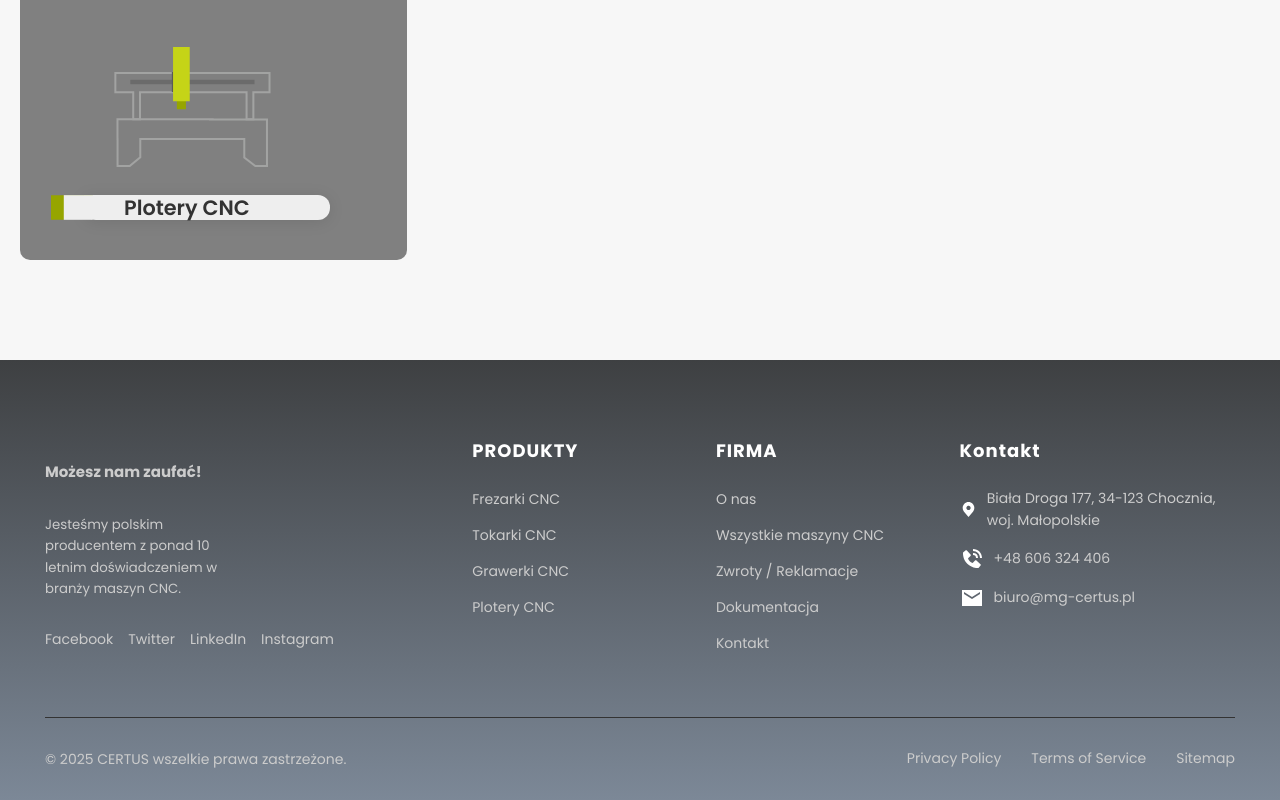
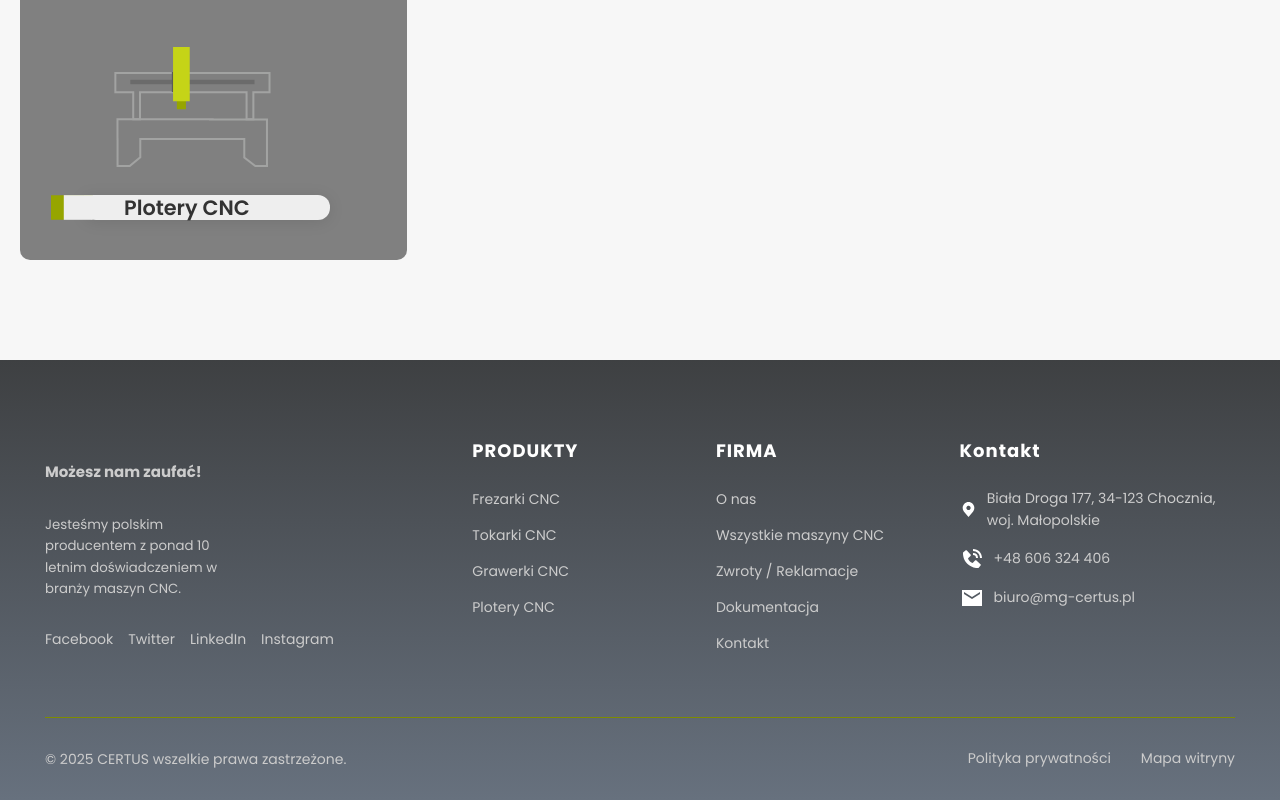
Before and after one commit to adamkarski/Certus-page, a SvelteKit app: page /maszyny in a window 1280 px wide. Shown: the part 1450-2250 px from the top of the page. Built offline with nearby package versions, Linux system fonts and the light colour scheme.

Commit message:
Update Footer.svelte

```diff
--- a/src/components/Footer.svelte
+++ b/src/components/Footer.svelte
@@ -103,20 +103,20 @@ onMount(async () => {
           © {currentYear} CERTUS wszelkie prawa zastrzeżone.
         </p>
         <div class="footer-bottom-links">
-          <a href="#" class="footer-link">Privacy Policy</a>
-          <a href="#" class="footer-link">Terms of Service</a>
-          <a href="#" class="footer-link">Sitemap</a>
+          <a href="#" class="footer-link">Polityka prywatności</a>
+
+          <a href="/sitemap" class="footer-link">Mapa witryny</a>
         </div>
       </div>
     </div>
   </div>
 </footer>
 
-<style>
+<style lang="scss">
 
 
 :global(.gradientFooter) {
-  background: linear-gradient(0deg, #7c8897 0%, #3e4042 100%);
+  background: linear-gradient(0deg, #67717e 0%, #3e4042 100%);
 
   }
 
@@ -174,7 +174,10 @@ onMount(async () => {
   }
 
   .social-link:hover {
-    color: #7c8897;
+    color: white;
+    background-color: var(--color-primary);
+    transition: all 0.2s ease;
+    font-weight: 400;
   }
 
   .footer-title {
@@ -196,6 +199,7 @@ onMount(async () => {
   }
 
   .footer-link {
+    transition: all 0.2s ease;
     color: #ccc;
     text-decoration: none;
     font-size: 14px;
@@ -205,17 +209,28 @@ onMount(async () => {
   .footer-link:hover {
     color: white;
     background-color: var(--color-primary);
-    padding: 5px;
+      padding: 5px;
+    font-weight: 800;
+    transition: all 0.2s ease;
 
   }
 
-  hr{
 
-color: #ccc;
-
-  }
   .contact-info {
     margin-top: 0;
+    transition: all 0.2s ease;
+
+    a{
+      transition: all 0.2s ease;
+    }
+
+    a:hover{
+
+      color: white;
+    background-color: var(--color-primary);
+      padding: 2px;
+    font-weight: 800;
+    }
   }
 
   .contact-item {
@@ -232,7 +247,7 @@ color: #ccc;
   }
 
   .footer-bottom {
-    border-top: 1px solid #333;
+    border-top: 1px solid var(--color-primary-dark);
     padding: 30px 0;
   }
 
```
